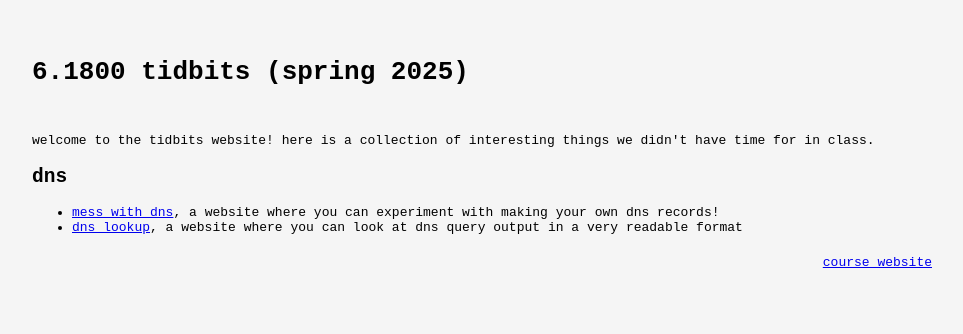
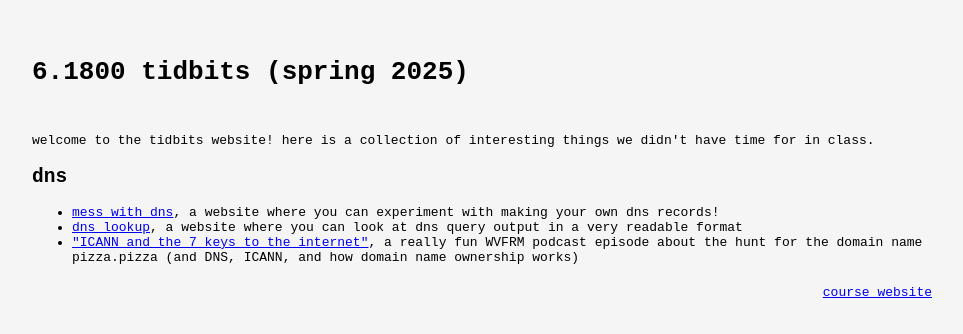
Before and after one commit to liliwilson/tidbits, a plain HTML site: page index.html in a window 1280 px wide. Shown: the whole page, without its empty margins (158-1121 px from the left). Drawn offline with Linux system fonts and the light colour scheme.

Commit message:
podcast ep

```diff
--- a/index.html
+++ b/index.html
@@ -17,6 +17,7 @@
     <ul>
         <li><a href="http://messwithdns.net/" target = "_blank">mess with dns</a>, a website where you can experiment with making your own dns records!</li>
         <li><a href="https://dns-lookup.jvns.ca/" target = "_blank">dns lookup</a>, a website where you can look at dns query output in a very readable format</li>
+        <li><a href="https://www.youtube.com/watch?v=26WvISI14g0" target = "_blank">"ICANN and the 7 keys to the internet"</a>, a really fun WVFRM podcast episode about the hunt for the domain name pizza.pizza (and DNS, ICANN, and how domain name ownership works)</li>
     </ul>
 
 
```
